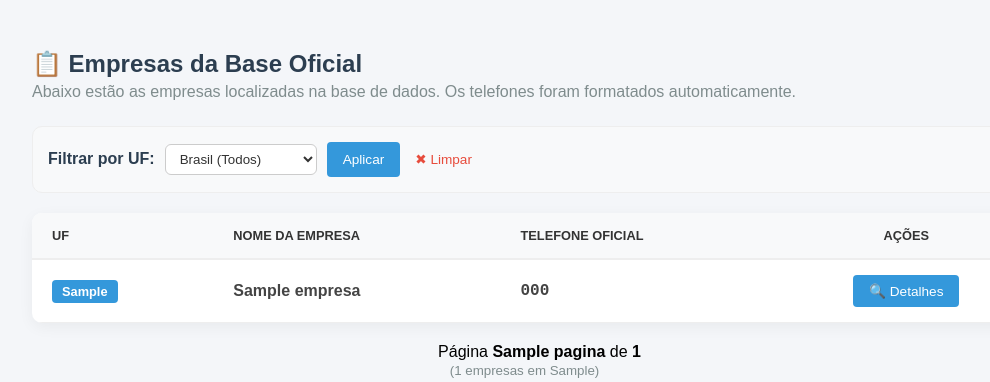
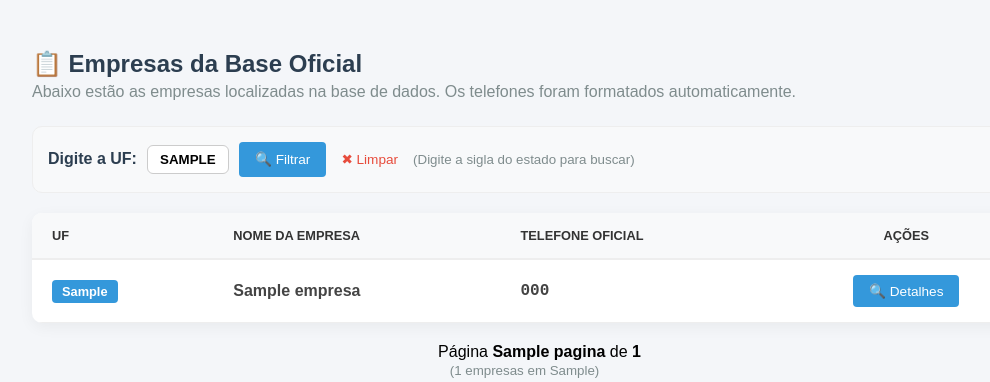
Before and after one commit to dealkis/CallCheck, a Flask app: template templates/empresas.html in a window 1280 px wide. Shown: the part 65-447 px from the top of the page, without its empty margins (108-1098 px from the left). Run offline with Flask 3, Linux system fonts and the light colour scheme; the template is opened without the code that fills it: most values are stand-ins (such as "Sample title", 1, 10 or a date in 2020); some libraries are stand-ins or nearby versions.

Commit message:
Update empresas.html

```diff
--- a/templates/empresas.html
+++ b/templates/empresas.html
@@ -10,22 +10,19 @@
     <!-- BLOCO DE FILTRO ADICIONADO -->
     <div class="filtros" style="margin-bottom: 20px; background: #f8f9fa; padding: 15px; border-radius: 10px; border: 1px solid #eee; display: flex; align-items: center; gap: 15px;">
             <form method="GET" action="{{ url_for('listar_empresas') }}" style="display: flex; align-items: center; gap: 10px; margin: 0;">
-            <label style="font-weight: bold; color: #2c3e50;">Filtrar por UF:</label>
-            <select name="uf" style="padding: 6px 10px; border-radius: 6px; border: 1px solid #ccc; background: white; color: #333; outline: none;">
-                <option value="">Brasil (Todos)</option>
-                <option value="SP" {% if uf_atual == 'SP' %}selected{% endif %}>São Paulo</option>
-                <option value="RJ" {% if uf_atual == 'RJ' %}selected{% endif %}>Rio de Janeiro</option>
-                <option value="MG" {% if uf_atual == 'MG' %}selected{% endif %}>Minas Gerais</option>
-                <option value="PR" {% if uf_atual == 'PR' %}selected{% endif %}>Paraná</option>
-                <option value="SC" {% if uf_atual == 'SC' %}selected{% endif %}>Santa Catarina</option>
-                <option value="RS" {% if uf_atual == 'RS' %}selected{% endif %}>Rio Grande do Sul</option>
-            </select>
-            <button type="submit" class="btn-ver" style="border: none; cursor: pointer; height: 35px;">Aplicar</button>
+                <label style="font-weight: bold; color: #2c3e50;">Digite a UF:</label>
+
+                <!-- Mudamos de SELECT para INPUT de texto para aceitar qualquer estado (CE, BA, AM, etc) -->
+                <input type="text" name="uf" value="{{ uf_atual }}" placeholder="Ex: CE" maxlength="2"
+                       style="width: 60px; padding: 6px 10px; border-radius: 6px; border: 1px solid #ccc; text-transform: uppercase; text-align: center; font-weight: bold;">
+
+                <button type="submit" class="btn-ver" style="border: none; cursor: pointer; height: 35px;">🔍 Filtrar</button>
 
                 {% if uf_atual %}
                     <a href="{{ url_for('listar_empresas') }}" style="font-size: 0.85rem; color: #e74c3c; text-decoration: none; margin-left: 5px;">✖ Limpar</a>
                 {% endif %}
             </form>
+            <small style="color: #7f8c8d;">(Digite a sigla do estado para buscar)</small>
         </div>
 
     <div class="tabela-box">
```
Lines whose indentation alone changed are shown as unchanged.
